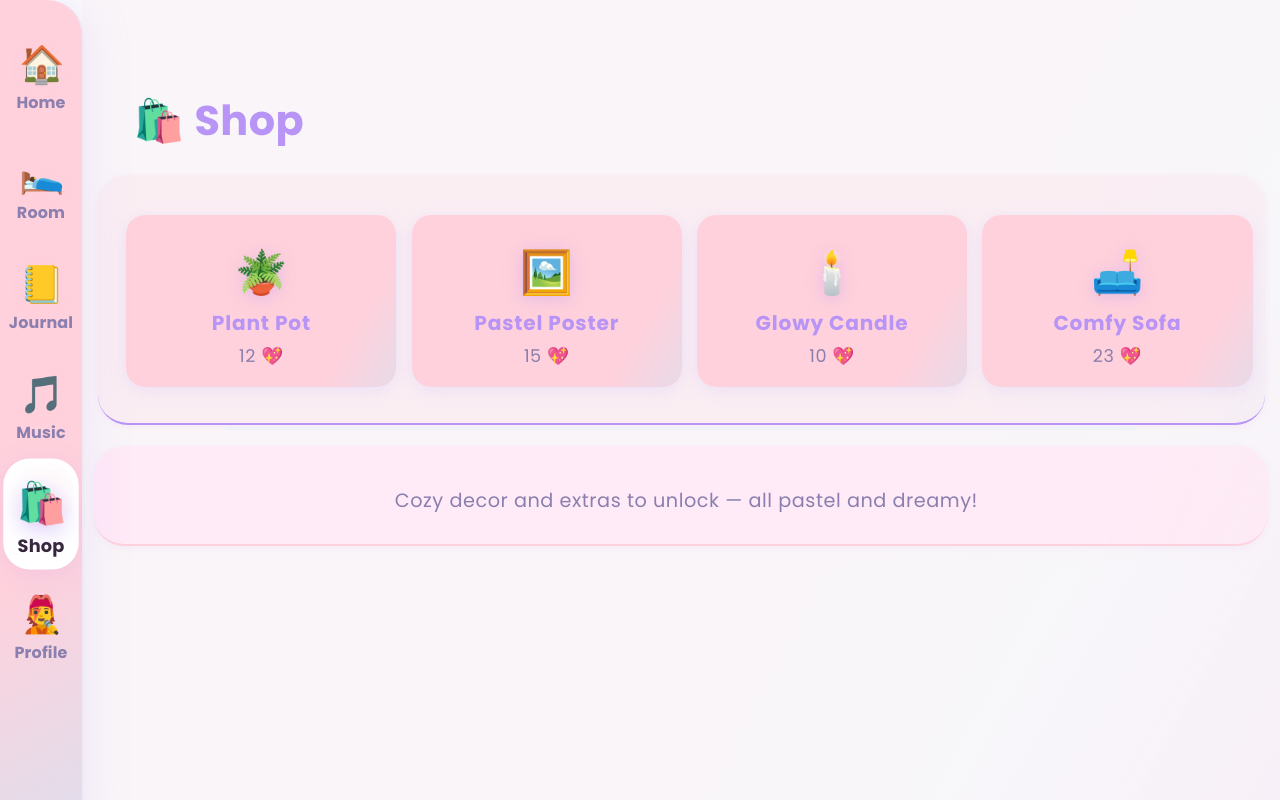
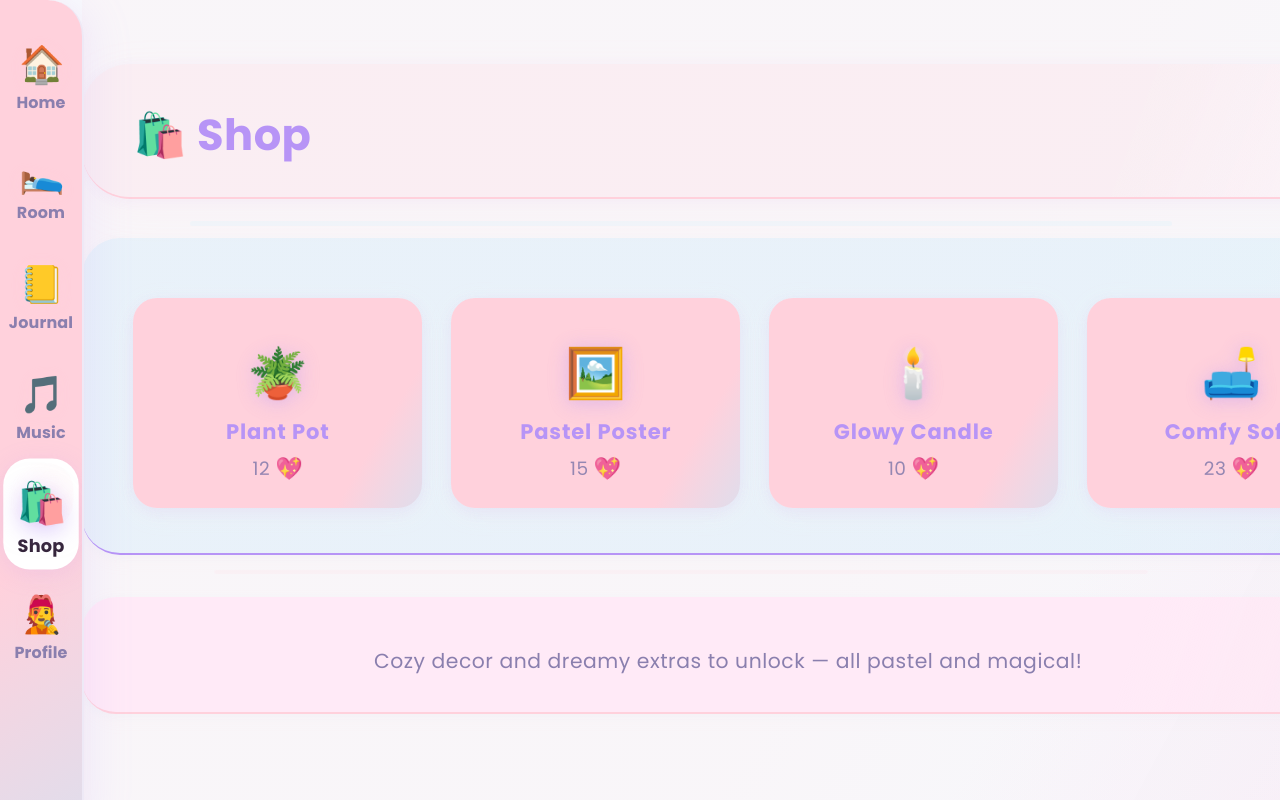
Before and after one commit to Workflow-Manager-admin/cozydreams-105076-ca60f549, a React (Create React App) app in the folder frontend_web_app/: page /shop in a window 1280 px wide. Built offline with nearby package versions, Linux system fonts and the light colour scheme; the HTML template or start-up script is replaced by a standard one.

Commit message:
CheckPoint

```diff
--- a/frontend_web_app/src/screens/ShopScreen.js
+++ b/frontend_web_app/src/screens/ShopScreen.js
@@ -3,50 +3,34 @@ import React from "react";
 /**
  * PUBLIC_INTERFACE
  * ShopScreen
- * Features, grids, and items are displayed in wide, open, floating pastel bubble rows/dividers—airy, responsive, and use full content space.
+ * Fully open, airy, floaty layout: presents product grid and shop features
+ * in ultra-wide, pastel bubble/row sections spanning the available horizontal space.
+ * All boxes/centering removed; responsive, visually "floaty", pastel section
+ * dividers between each row as gentle color transitions.
  */
 function ShopScreen() {
-  // Items (should be fetched in future, hardcoded for now)
+  // Future: replace with fetched shop data (for now hardcoded)
   const shopItems = [
-    {
-      emoji: "🪴",
-      name: "Plant Pot",
-      price: 12,
-    },
-    {
-      emoji: "🖼️",
-      name: "Pastel Poster",
-      price: 15,
-    },
-    {
-      emoji: "🕯️",
-      name: "Glowy Candle",
-      price: 10,
-    },
-    {
-      emoji: "🛋️",
-      name: "Comfy Sofa",
-      price: 23,
-    },
+    { emoji: "🪴", name: "Plant Pot", price: 12 },
+    { emoji: "🖼️", name: "Pastel Poster", price: 15 },
+    { emoji: "🕯️", name: "Glowy Candle", price: 10 },
+    { emoji: "🛋️", name: "Comfy Sofa", price: 23 }
   ];
 
-  // SectionBubble helper, for wide pastel floaty rows
+  // Wide pastel row/bubble (open layout)
   function SectionBubble({ children, bg, border, style, className = "" }) {
     return (
       <section
         className={`shop-section-bubble ${className}`}
         style={{
-          background:
-            bg || "linear-gradient(113deg, #fff8fd 91%, #ffd1dc17 140%)",
-          borderBottom: border
-            ? `2.3px solid ${border}`
-            : "2.15px solid #eee9f6",
-          borderRadius: 30,
-          boxShadow: "0 3px 16px #ffd1dc14, 0 1.4px 7px #b794f613",
-          margin: "2.15em auto 0.7em auto",
-          padding: "2.1em 1.6em 1.5em 2.2em",
-          width: "98vw",
-          maxWidth: 1100,
+          background: bg || "linear-gradient(113deg, #fff8fd 91%, #ffd1dc17 140%)",
+          borderBottom: border ? `2.3px solid ${border}` : "2.15px solid #eee9f6",
+          borderRadius: 34,
+          boxShadow: "0 5px 19px #ffd1dc13, 0 2px 10px #c2e9fb17",
+          margin: "2.3em auto 0.9em auto",
+          padding: "2.4em 1.9em 1.8em 2.5em",
+          width: "100vw",
+          maxWidth: 1380,
           ...style,
         }}
       >
@@ -59,8 +43,7 @@ function ShopScreen() {
     <main
       className="main-shop-dreamy"
       style={{
-        background:
-          "linear-gradient(118deg, #ffd1dc18 65%, #c2e9fb19 117%, #b794f617 155%)",
+        background: "linear-gradient(118deg, #ffd1dc18 65%, #c2e9fb19 117%, #b794f617 155%)",
         minHeight: "100vh",
         width: "100%",
         maxWidth: "none",
@@ -71,72 +54,97 @@ function ShopScreen() {
         overflow: "visible",
       }}
     >
+      {/* Pastel particles and ambient animation would be here if desired */}
+
+      {/* Shop heading as an airy floaty pastel row */}
+      <SectionBubble
+        bg="linear-gradient(110deg, #ffd1dc33 81%, #fff8fd 120%)"
+        border="#ffd1dc"
+        style={{
+          margin: "clamp(2em,5vw,3.6em) auto 1.2em auto",
+          padding: "2.15em 0em 1.7em 4vw",
+          borderRadius: 48,
+          boxShadow: "0 9.5px 40px #ffd1dc16, 0 2px 15px #b794f612",
+        }}
+        className="shop-heading-bubble"
+      >
         <h1
           className="whimsical"
           style={{
             width: "100%",
             textAlign: "left",
-          paddingLeft: "4vw",
-          margin: "clamp(2em, 7vw, 3.7em) auto 0.6em auto",
+            margin: 0,
+            fontSize: "2.4rem",
           }}
         >
           🛍️ Shop
         </h1>
+      </SectionBubble>
 
-      {/* Featured Items Bubble (wide grid row, unboxed) */}
+      {/* Pastel divider */}
+      <div
+        aria-hidden="true"
+        style={{
+          height: 0,
+          border: 0,
+          borderBottom: "5px solid #c2e9fb29",
+          width: "82%",
+          maxWidth: 1180,
+          margin: "0 auto 0.5em auto",
+          borderRadius: 11,
+        }}
+      ></div>
+
+      {/* Product grid - full-width, open pastel bubble/row */}
       <SectionBubble
-        bg="linear-gradient(110deg, #ffd1dc33 93%, #c2e9fb5a 124%, #fff8fd 160%)"
+        bg="linear-gradient(109deg, #c2e9fb4c 95%, #ffd1dc26 145%)"
         border="#b794f6"
         style={{
-          marginTop: "0.5em",
-          marginBottom: "0.12em",
-          padding: "2.2em 1.4em 2em 2.3em",
-          display: "flex",
-          flexDirection: "column",
-          gap: "1.25em",
+          margin: "0.7em auto 0.8em auto",
+          padding: "2.85em 2vw 2em 3vw",
+          borderRadius: 38,
         }}
-        className="shop-featured-bubble"
+        className="shop-products-bubble"
       >
-        {/* Product Grid */}
         <div
           style={{
             width: "100%",
             display: "grid",
-            gridTemplateColumns: "repeat(auto-fit, minmax(210px, 1fr))",
-            gap: "1.35em 2.3em",
-            margin: "0 auto 0 0",
+            gridTemplateColumns: "repeat(auto-fit, minmax(220px, 1fr))",
+            gap: "2.5em 3.1em",
+            justifyContent: "center",
             alignItems: "stretch",
-            justifyItems: "center",
+            margin: "0 auto",
+            padding: "0.5em 1vw",
           }}
         >
           {shopItems.map((item, n) => (
             <div
               key={n}
               style={{
-                background:
-                  "linear-gradient(121deg, #ffd1dc 79%, #c2e9fb 135%)",
-                borderRadius: 19,
-                boxShadow:
-                  "0 4px 18px #b794f628, 0 2px 9px #c2e9fb16",
-                padding: "1.47em 1em 1.01em 1em",
+                background: "linear-gradient(121deg, #ffd1dc 79%, #c2e9fb 120%)",
+                borderRadius: 24,
+                boxShadow: "0 6px 23px #ffd1dc27, 0 3px 13px #b794f61c",
+                padding: "2.13em 0.9em 1.3em 0.9em",
                 textAlign: "center",
-                minHeight: "108px",
                 display: "flex",
                 flexDirection: "column",
                 justifyContent: "center",
                 alignItems: "center",
-                width: "96%",
-                maxWidth: 295,
-                transition: "box-shadow 0.21s, transform 0.16s",
+                width: "98%",
+                maxWidth: 330,
+                minHeight: 122,
+                transition: "box-shadow 0.21s, transform 0.15s",
+                margin: "0 auto",
               }}
               tabIndex={0}
+              className="shop-item-card"
             >
-              <div style={{ paddingBottom: "0.2em" }}>
+              <div style={{ paddingBottom: "0.35em" }}>
                 <span
                   style={{
-                    fontSize: "2.35em",
-                    filter:
-                      "drop-shadow(0 2px 9px #ffd1dc47) drop-shadow(0 2px 7px #b794f669)",
+                    fontSize: "2.7em",
+                    filter: "drop-shadow(0 2px 11px #ffd1dc53) drop-shadow(0 2px 8px #b794f677)",
                   }}
                   role="img"
                   aria-label="shop item"
@@ -147,10 +155,10 @@ function ShopScreen() {
               <div
                 style={{
                   color: "#b794f6",
-                  fontSize: "1.12em",
-                  fontWeight: 600,
+                  fontSize: "1.17em",
+                  fontWeight: 700,
                   fontFamily: "'Poppins', cursive",
-                  marginBottom: 2,
+                  marginBottom: 3,
                   letterSpacing: "0.04em",
                 }}
               >
@@ -158,13 +166,19 @@ function ShopScreen() {
               </div>
               <div
                 style={{
-                  fontSize: "0.98em",
+                  fontSize: "1.03em",
                   color: "#8a7fae",
                   fontWeight: 500,
                   marginTop: 2,
+                  opacity: 0.90,
+                  display: "flex",
+                  alignItems: "center",
+                  justifyContent: "center",
+                  gap: "0.27em"
                 }}
               >
-                {item.price} <span role="img" aria-label="hearts">
+                {item.price}
+                <span role="img" aria-label="hearts" style={{ fontSize: "1.19em" }}>
                   💖
                 </span>
               </div>
@@ -173,20 +187,21 @@ function ShopScreen() {
         </div>
       </SectionBubble>
 
-      {/* Gentle Divider */}
+      {/* Section divider - pastel line bubble */}
       <div
         aria-hidden="true"
         style={{
           height: 0,
           border: 0,
-          borderBottom: "3.5px solid #c2e9fb26",
-          width: "76%",
-          maxWidth: 950,
-          margin: "0em auto 0.2em auto",
+          borderBottom: "4.5px solid #ffd1dc22",
+          width: "78%",
+          maxWidth: 1110,
+          margin: "0em auto 0.9em auto",
+          borderRadius: 9,
         }}
       ></div>
 
-      {/* Info Bubble */}
+      {/* Shop info secondary row - open pastel bubble */}
       <SectionBubble
         bg="linear-gradient(109deg, #ffeaf7 81%, #ffd1dc44 120%, #fff6fa 170%)"
         border="#ffd1dc"
@@ -194,41 +209,63 @@ function ShopScreen() {
           display: "flex",
           alignItems: "center",
           justifyContent: "center",
-          gap: "1.12em",
-          margin: "0.8em auto 2.5em auto",
+          gap: "1.2em",
+          margin: "1.1em auto 3.1em auto",
           textAlign: "center",
-          fontSize: "1.07em",
+          fontSize: "1.13em",
           color: "#8a7fae",
           fontFamily: "'Poppins', cursive",
           fontWeight: 500,
+          minHeight: 40,
         }}
         className="shop-info-bubble"
       >
-        Cozy decor and extras to unlock — all pastel and dreamy!
+        Cozy decor and dreamy extras to unlock — all pastel and magical!
       </SectionBubble>
 
-      {/* Responsive style for open pastel bubbles & airy grid */}
+      {/* Final pastel style for fully open, airy sections */}
       <style>
         {`
         .shop-section-bubble {
-          width: 98vw;
-          max-width: 1140px;
-          margin: 2em auto 0.65em auto;
-          transition: box-shadow .16s, background .12s, border-bottom .15s;
-          animation: bubbleFloatIn 1.09s cubic-bezier(.63,1.13,.47,0.95);
+          width: 99vw;
+          max-width: 1400px;
+          margin: 2.2em auto 1em auto;
+          box-sizing: border-box;
+          transition: box-shadow .18s, background .11s, border-bottom .15s;
+          animation: bubbleFloatIn 1.11s cubic-bezier(.63,1.13,.47,0.95);
           will-change: opacity, transform;
         }
-        @media (max-width: 1200px) {
+        .shop-products-bubble {
+          margin: 0.78em auto 1.3em auto;
+          padding-left: 0vw; padding-right: 0vw;
+        }
+        @media (max-width: 1450px) {
           .shop-section-bubble { max-width: 99vw; }
         }
-        @media (max-width: 800px) {
-          .shop-section-bubble { width: 99vw; min-width: 0; padding-left: 0.7em; padding-right: 0.7em;}
+        @media (max-width: 1100px) {
+          .shop-section-bubble { max-width: 99vw; }
+        }
+        @media (max-width: 900px) {
+          .shop-section-bubble { width: 98vw; min-width: 0;}
+          .shop-products-bubble { gap: 1.7em 1em;}
+        }
+        @media (max-width: 700px) {
+          .shop-section-bubble { padding-left: 0.7em; padding-right: 0.7em; }
         }
         @media (max-width: 540px) {
-          .shop-section-bubble { padding: 1em 2vw 0.9em 2vw;}
+          .shop-section-bubble { padding: 1em 1vw 1em 1vw; }
+        }
+        @media (max-width: 490px) {
+          .shop-products-bubble { grid-template-columns: 1fr; }
+        }
+        .shop-item-card:focus, .shop-item-card:hover {
+          box-shadow: 0 13px 32px #b794f647, 0 2px 20px #ffd1dc1b !important;
+          transform: scale(1.035);
+          outline: none;
+          z-index: 11;
         }
         @keyframes bubbleFloatIn {
-          from { opacity: 0; transform: translateY(30px) scale(0.96);}
+          from { opacity: 0; transform: translateY(29px) scale(0.97);}
           to   { opacity: 1; transform: translateY(0) scale(1);}
         }
         `}
@@ -236,4 +273,5 @@ function ShopScreen() {
     </main>
   );
 }
+
 export default ShopScreen;
```
Also changed, not shown: 1 other file (tests, documents, lock files or other folders). Lines whose indentation alone changed are shown as unchanged.
